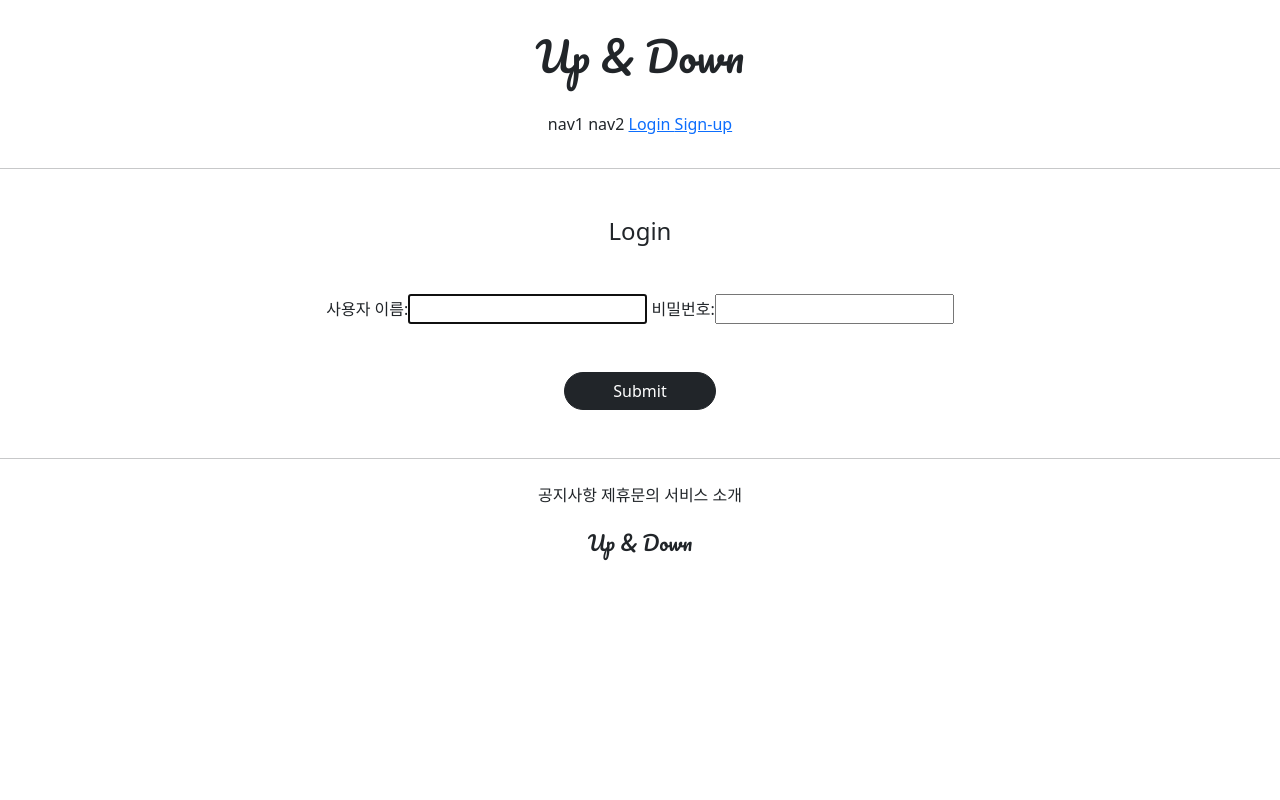
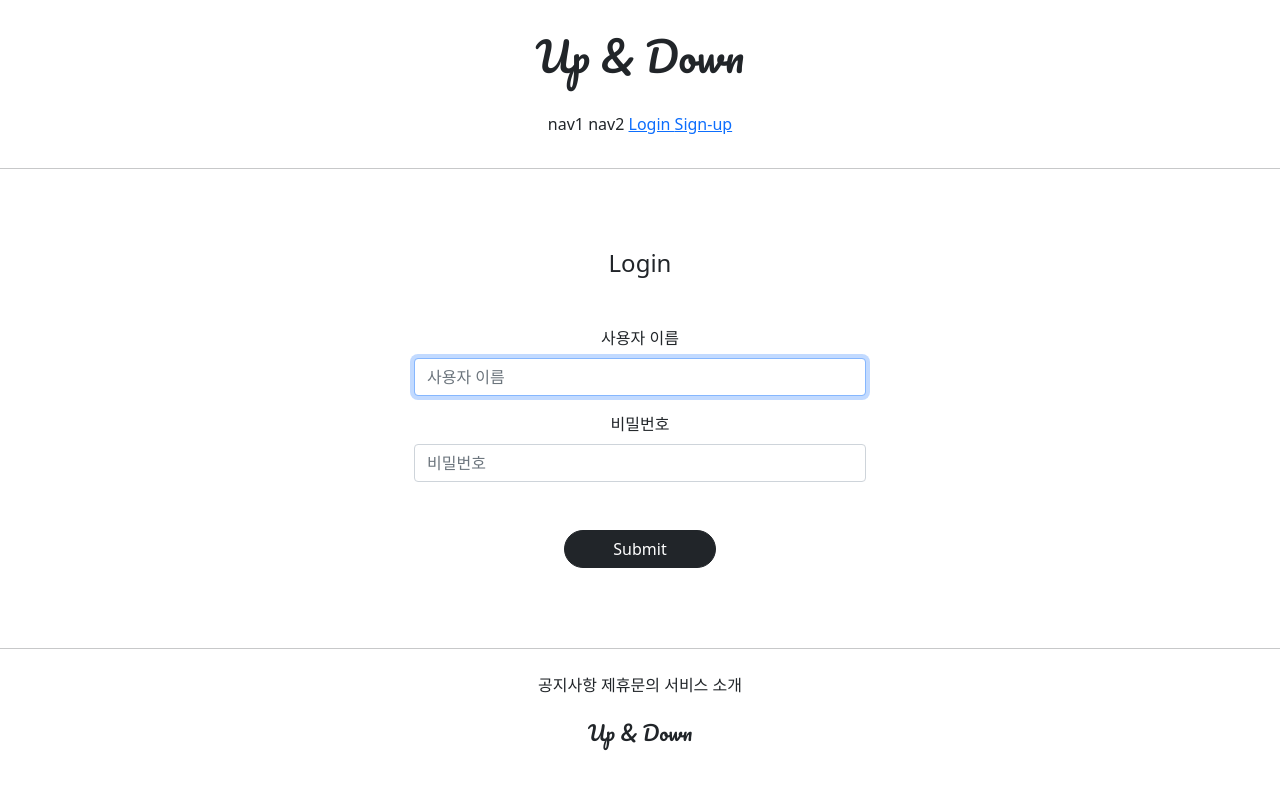
Before and after one commit to updaun/DjangoBasic, a Django app: page /accounts/login/ in a window 1280 px wide. Run offline with Django 3.2, Linux system fonts and the light colour scheme; parts of the project's set-up code (start-up, migrations or seed data) failed here and were passed over; some libraries are stand-ins or nearby versions.

Commit message:
apply django bootstrap4 create, login

```diff
--- a/DjangoBasic/settings.py
+++ b/DjangoBasic/settings.py
@@ -57,7 +57,9 @@ INSTALLED_APPS = [
     'django.contrib.messages',
     'django.contrib.staticfiles',
     # 21.06.30 : add app
-    'accountapp'
+    'accountapp',
+    # 21.07.16 : add django bootstrap4
+    'bootstrap4',
 ]
 
 MIDDLEWARE = [
--- a/accountapp/templates/accountapp/login.html
+++ b/accountapp/templates/accountapp/login.html
@@ -1,8 +1,10 @@
 {% extends 'base.html' %}
+
+{% load bootstrap4 %}
 
 {% block content %}
 
-    <div class="text-center">
+    <div class="text-center mw-500 m-auto">
         <div class="m-5">
             <h4>Login</h4>
         </div>
@@ -10,7 +12,8 @@
             <form action="{% url 'accountapp:login' %}" method="post">
                 {% csrf_token %}
 {#                UserCreationForm 호출 #}
-                {{ form }}
+{#                {{ form }}#}
+                {% bootstrap_form form %}
                 <div class="m-5">
                     <input type="submit" class="btn btn-dark rounded-pill px-5">
                 </div>
--- a/static/base.css
+++ b/static/base.css
@@ -14,3 +14,8 @@
 .main_footer_button {
     margin-top: 1.5rem;
 }
+
+.mw-500 {
+    max-width: 500px;
+    padding: 1rem 1.5rem;
+}
```
Also changed, not shown: accountapp/templates/accountapp/create.html (+5 -2 lines).
